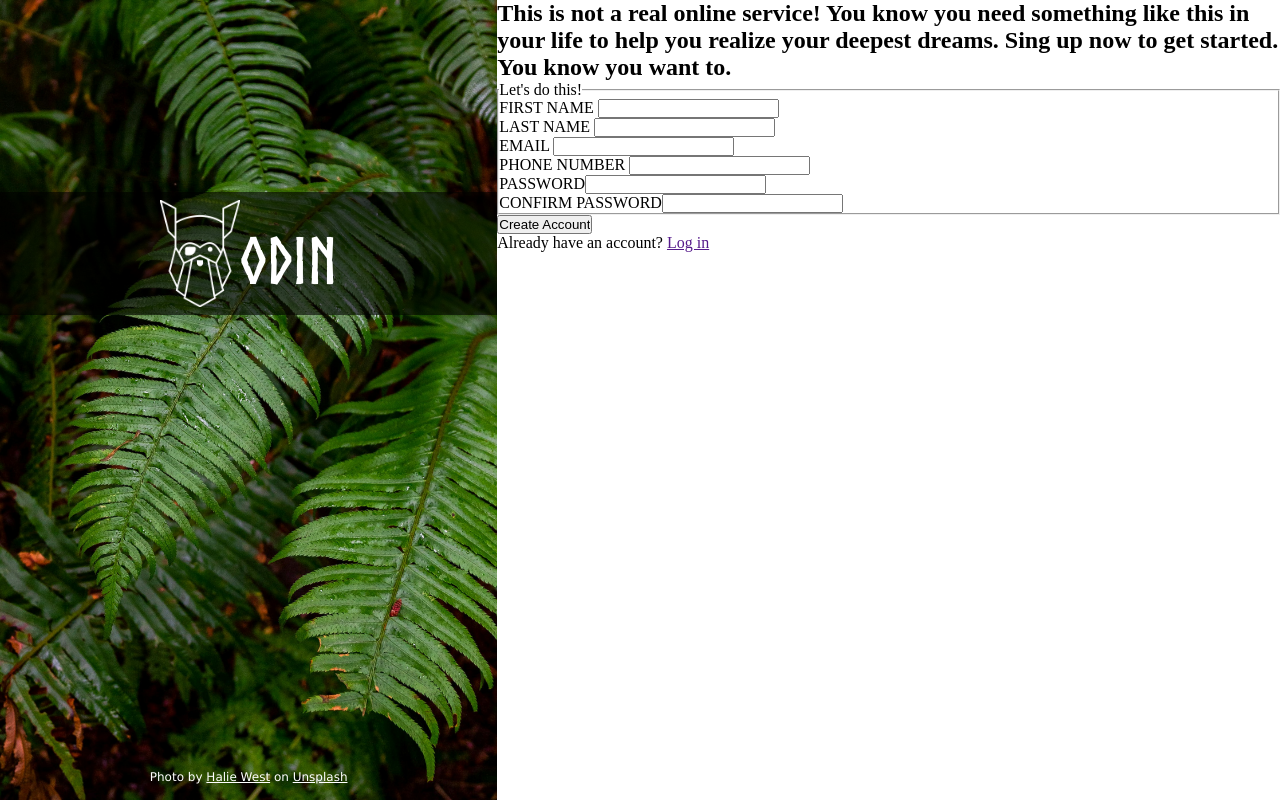
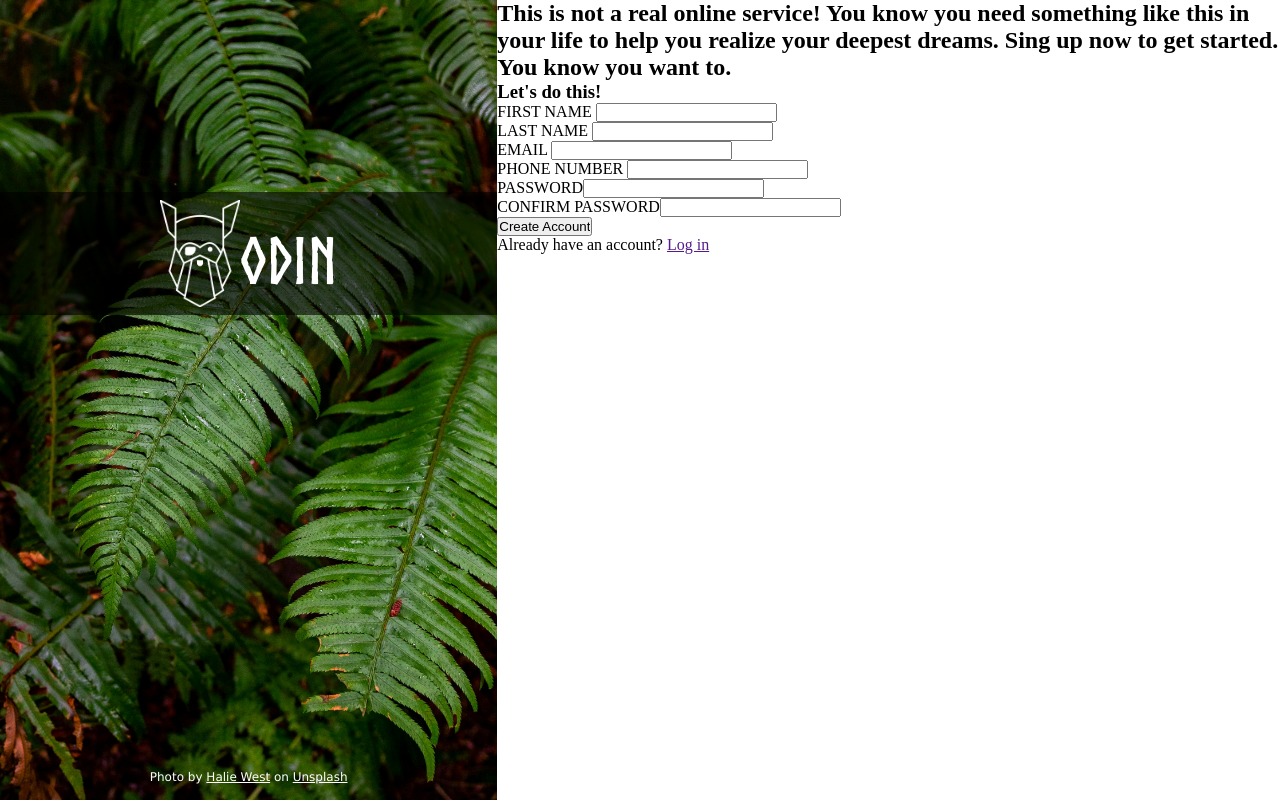
Before and after one commit to cuzzi06/odin-form, a plain HTML site: page index.html in a window 1280 px wide. Drawn offline with Linux system fonts and the light colour scheme.

Commit message:
Modify form structure for better styling

```diff
--- a/index.html
+++ b/index.html
@@ -29,15 +29,16 @@
     </div>
 
     <main>
+      <div class="text">
         <h2>
-        This is not a real online service! You know you need something like this
-        in your life to help you realize your deepest dreams. Sing up
+          This is not a real online service! You know you need something like
+          this in your life to help you realize your deepest dreams. Sing up
           <span>now</span> to get started.
         </h2>
         <h2>You <span>know</span> you want to.</h2>
+      </div>
       <form method="post">
-        <fieldset class="main-form">
-          <legend>Let's do this!</legend>
+        <h3>Let's do this!</h3>
         <div class="form-row">
           <div class="form-group">
             <label for="fname">FIRST NAME</label>
@@ -70,19 +71,11 @@
           </div>
           <div class="form group">
             <label for="cpassword">CONFIRM PASSWORD</label
-              ><input
-                type="password"
-                name="cpassword"
-                id="cpassword"
-                required
-              />
+            ><input type="password" name="cpassword" id="cpassword" required />
           </div>
         </div>
-        </fieldset>
-
+      </form>
       <input type="submit" value="Create Account" />
-      </form>
-
       <p>Already have an account? <a href="" class="log-in">Log in</a></p>
     </main>
   </body>
```
Lines whose indentation alone changed are shown as unchanged.
